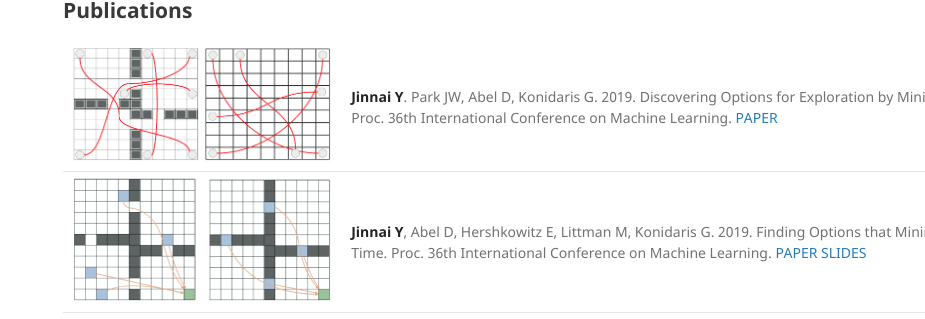
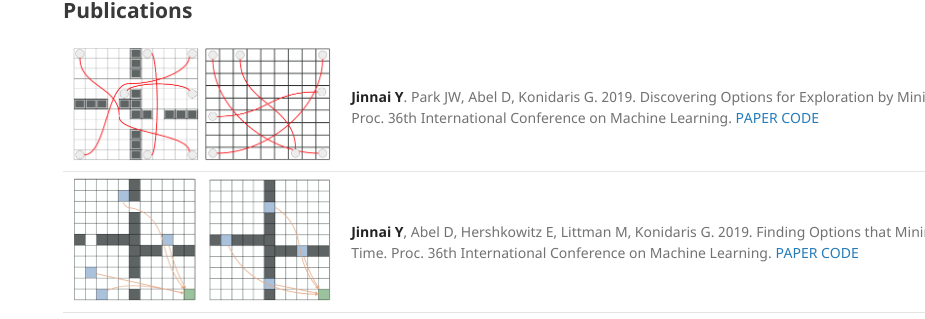
Before and after one commit to jinnaiyuu/jinnaiyuu.github.io, a Jekyll site: the page built from index.md, in a window 1280 px wide and 900 px high, scrolled down 540 px. Shown: the part 152-471 px from the top of the window, without its empty margins (355-1280 px from the left). Built offline with Jekyll 4.4.1, drawn with Linux system fonts in a browser that asks for light colours; our own code applies the rules of GitHub Pages for plain Markdown files.

Commit message:
added a link to the icml code

```diff
--- a/index.md
+++ b/index.md
@@ -22,8 +22,8 @@ Artificial Intelligence, Reinforcement Learning, Deep Learning, Classical Planni
 
 
 | ---:      | :--- |
-| <img src="../images/papers/covering-option.png" alt="options-for-RL" width="350" /> | **Jinnai Y**. Park JW, Abel D, Konidaris G. 2019. Discovering Options for Exploration by Minimizing Cover Time. Proc. 36th International Conference on Machine Learning. [PAPER](../pdf/papers/ICML-19-rl.pdf) |
-| <img src="../images/papers/options.png" alt="options-for-planning" width="700" />  | **Jinnai Y**, Abel D, Hershkowitz E, Littman M, Konidaris G. 2019. Finding Options that Minimize Planning Time. Proc. 36th International Conference on Machine Learning. [PAPER](../pdf/papers/ICML-19-plan.pdf) [SLIDES](../pdf/slides/arXiv-options slides.pdf) |
+| <img src="../images/papers/covering-option.png" alt="options-for-RL" width="350" /> | **Jinnai Y**. Park JW, Abel D, Konidaris G. 2019. Discovering Options for Exploration by Minimizing Cover Time. Proc. 36th International Conference on Machine Learning. [PAPER](../pdf/papers/ICML-19-rl.pdf) [CODE](https://github.com/jinnaiyuu/Optimal-Options-ICML-2019) |
+| <img src="../images/papers/options.png" alt="options-for-planning" width="700" />  | **Jinnai Y**, Abel D, Hershkowitz E, Littman M, Konidaris G. 2019. Finding Options that Minimize Planning Time. Proc. 36th International Conference on Machine Learning. [PAPER](../pdf/papers/ICML-19-plan.pdf) [CODE](https://github.com/jinnaiyuu/Optimal-Options-ICML-2019) |
 | <img src="../images/papers/SPiRL-19.png" alt="options-for-RL" width="350" /> | **Jinnai Y**, Abel D, Park JW, Hershkowitz E, Littman M, Konidaris G. 2019. Skill Discovery with Well-Defined Objectives. ICLR Worshop on Structure and Priors in Reinforcement Learning. [PAPER](../pdf/papers/SPiRL-19.pdf) |
 | <img src="../images/papers/AAAI-19.png" alt="aaai-19" width="700" />  | Abel D, Arumugam D, Asadi K, **Jinnai Y**, Littman M, Wong L. S. 2019. State Abstraction as Compression in Apprenticeship Learning. Proc. 33rd AAAI Conference on Artificial Intelligence (AAAI-19). [PAPER](../pdf/papers/AAAI-19.pdf) [CODE](https://github.com/david-abel/rl_info_theory) |
 | <img src="../images/papers/alphaX.png" alt="alphaX" width="700" />  | (Preprint) Wang L\*, Zhao Y\*, **Jinnai Y**, Tian Y, Fonseca R. 2018. AlphaX: eXploring Neural Architectures with Deep Neural Networks and Monte Carlo Tree Search. arXiv 1805.07440. \*These authors contributed equally to this work. [PAPER](https://arxiv.org/abs/1903.11059) [CODE](https://drive.google.com/file/d/13Y6zAgW8wiXvJI49lgGIoW4ZDIXZnQKM/view) |
```
Also changed, not shown: ja/index.md (+2 -2 lines), softwares.md (+3 -0 lines).
